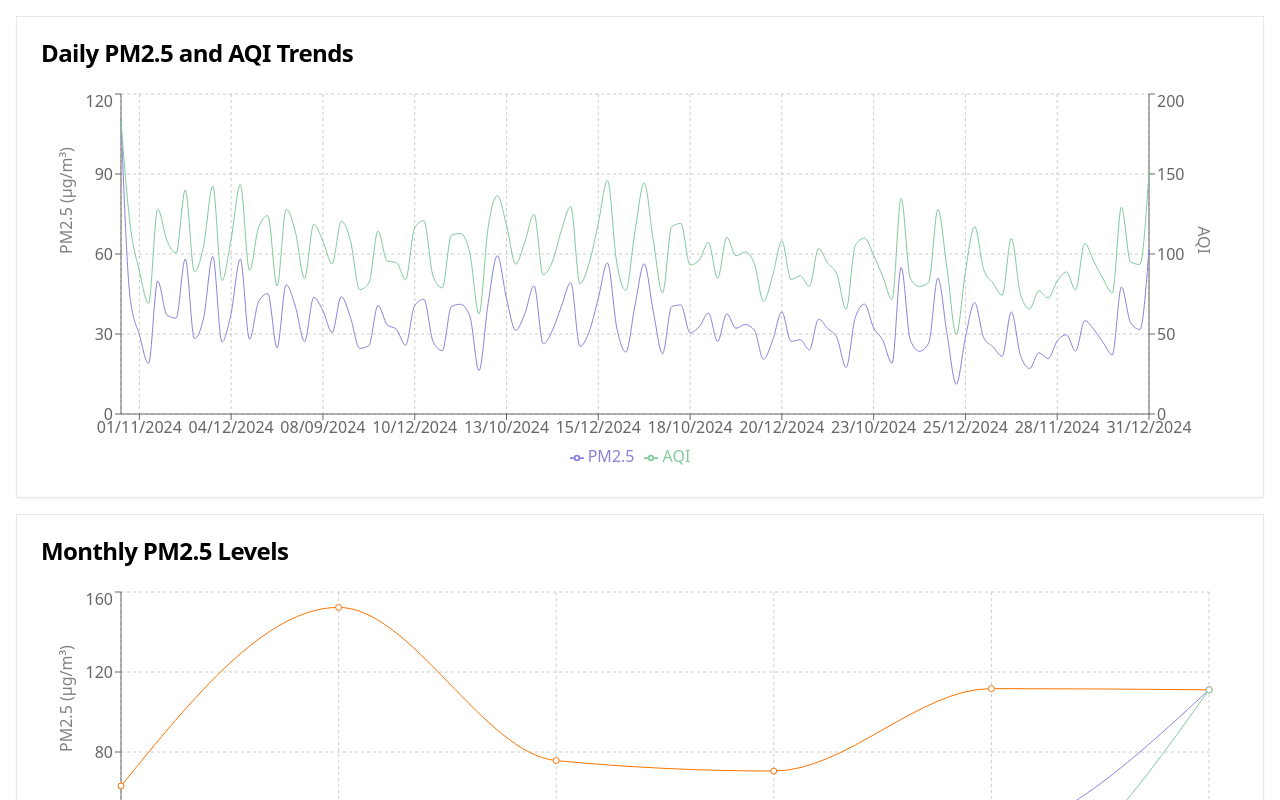
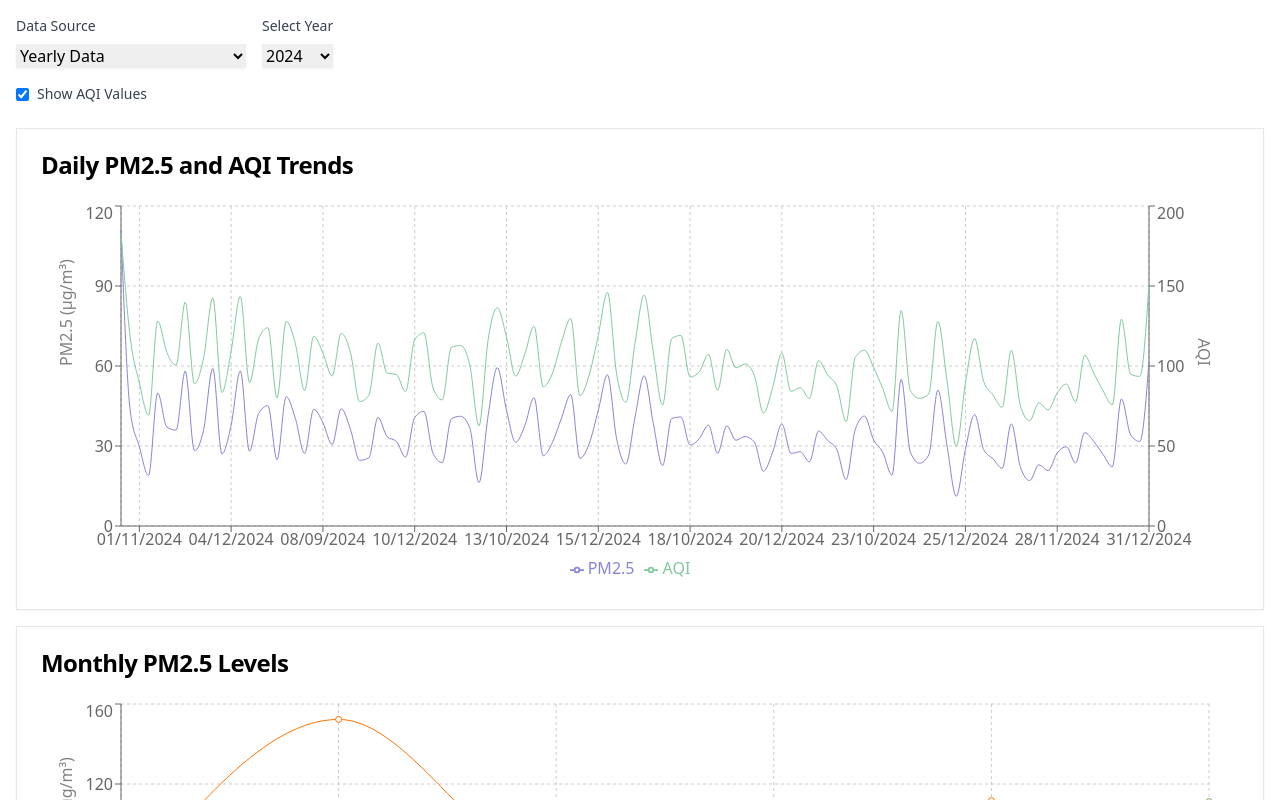
Before and after one commit to RDjarbeng/air-quality-analysis_dashboard, a Next.js app: page / in a window 1280 px wide. Shown: the top 800 px of the page. Built offline with nearby package versions, Linux system fonts and the light colour scheme.

Commit message:
update UI to show multiple years and combined CSV

```diff
--- a/src/components/AirQualityDashboard.tsx
+++ b/src/components/AirQualityDashboard.tsx
@@ -9,9 +9,12 @@ type AirQualityData = {
   hourly: any[];
 };
 
-const AirQualityDashboard = ({ data }: { data: AirQualityData }) => {
-  console.log('Received Data:', data);
+type AirQualityDashboardProps = {
+  data: AirQualityData;
+  showAQI: boolean;
+};
 
+const AirQualityDashboard = ({ data, showAQI }: AirQualityDashboardProps) => {
   if (!data.daily.length || !data.monthly.length || !data.distribution.length || !data.hourly.length) {
     return <div>No data available to display charts.</div>;
   }
@@ -22,7 +25,9 @@ const AirQualityDashboard = ({ data }: { data: AirQualityData }) => {
         <div className="bg-white p-4 border rounded shadow">
           <p className="font-medium">{label}</p>
           <p className="text-sm">PM2.5: {payload[0].value.toFixed(2)} µg/m³</p>
+          {showAQI && payload[1] && (
             <p className="text-sm">AQI: {payload[1].value.toFixed(0)}</p>
+          )}
         </div>
       );
     }
@@ -48,7 +53,7 @@ const AirQualityDashboard = ({ data }: { data: AirQualityData }) => {
       {/* Daily Trends Chart */}
       <Card>
         <CardHeader>
-          <CardTitle>Daily PM2.5 and AQI Trends</CardTitle>
+          <CardTitle>Daily PM2.5 {showAQI && 'and AQI'} Trends</CardTitle>
         </CardHeader>
         <CardContent>
           <div className="h-96">
@@ -57,11 +62,15 @@ const AirQualityDashboard = ({ data }: { data: AirQualityData }) => {
                 <CartesianGrid strokeDasharray="3 3" />
                 <XAxis dataKey="date" />
                 <YAxis yAxisId="left" label={{ value: 'PM2.5 (µg/m³)', angle: -90, position: 'insideLeft' }} />
+                {showAQI && (
                   <YAxis yAxisId="right" orientation="right" label={{ value: 'AQI', angle: 90, position: 'insideRight' }} />
+                )}
                 <Tooltip content={CustomTooltip} />
                 <Legend />
                 <Line yAxisId="left" type="monotone" dataKey="pm25" stroke="#8884d8" name="PM2.5" dot={false} />
+                {showAQI && (
                   <Line yAxisId="right" type="monotone" dataKey="aqi" stroke="#82ca9d" name="AQI" dot={false} />
+                )}
               </LineChart>
             </ResponsiveContainer>
           </div>
@@ -91,10 +100,10 @@ const AirQualityDashboard = ({ data }: { data: AirQualityData }) => {
         </CardContent>
       </Card>
 
-      {/* Hourly Averages Chart (new) */}
+      {/* Hourly Averages Chart */}
       <Card>
         <CardHeader>
-          <CardTitle>Hourly Average PM2.5 and AQI</CardTitle>
+          <CardTitle>Hourly Average PM2.5 {showAQI && 'and AQI'}</CardTitle>
         </CardHeader>
         <CardContent>
           <div className="h-96">
@@ -106,11 +115,15 @@ const AirQualityDashboard = ({ data }: { data: AirQualityData }) => {
                   tickFormatter={(hour) => `${hour.toString().padStart(2, '0')}:00`}
                 />
                 <YAxis yAxisId="left" label={{ value: 'PM2.5 (µg/m³)', angle: -90, position: 'insideLeft' }} />
+                {showAQI && (
                   <YAxis yAxisId="right" orientation="right" label={{ value: 'AQI', angle: 90, position: 'insideRight' }} />
+                )}
                 <Tooltip content={CustomTooltip} />
                 <Legend />
                 <Line yAxisId="left" type="monotone" dataKey="avgPM25" stroke="#8884d8" name="PM2.5" dot={false} />
+                {showAQI && (
                   <Line yAxisId="right" type="monotone" dataKey="avgAQI" stroke="#82ca9d" name="AQI" dot={false} />
+                )}
               </LineChart>
             </ResponsiveContainer>
           </div>
@@ -118,6 +131,7 @@ const AirQualityDashboard = ({ data }: { data: AirQualityData }) => {
       </Card>
 
       {/* AQI Category Distribution Chart */}
+      {showAQI && (
         <Card>
           <CardHeader>
             <CardTitle>AQI Category Distribution</CardTitle>
@@ -136,6 +150,7 @@ const AirQualityDashboard = ({ data }: { data: AirQualityData }) => {
             </div>
           </CardContent>
         </Card>
+      )}
     </div>
   );
 };
--- a/src/pages/index.tsx
+++ b/src/pages/index.tsx
@@ -3,8 +3,8 @@ import fs from 'fs';
 import path from 'path';
 import Papa from 'papaparse';
 import _ from 'lodash';
+import { useState } from 'react';
 import AirQualityDashboard from '../components/AirQualityDashboard';
-import { log } from 'console';
 
 type AirQualityData = {
   daily: any[];
@@ -13,40 +13,132 @@ type AirQualityData = {
   hourly: any[];
 };
 
-export default function Home({ data }: { data: AirQualityData }) {
+type YearData = {
+  [key: string]: AirQualityData;
+};
+
+export default function Home({ yearData, combinedData }: { yearData: YearData; combinedData: AirQualityData }) {
+  const [selectedYear, setSelectedYear] = useState('2024');
+  const [showAQI, setShowAQI] = useState(true);
+  const [showCombined, setShowCombined] = useState(false);
+  const years = Object.keys(yearData).sort();
+
   return (
     <div className="container mx-auto p-4">
-      <AirQualityDashboard data={data} />
+      <div className="mb-6 space-y-4">
+        <div className="flex items-center space-x-4">
+          <div>
+            <label htmlFor="data-source" className="block text-sm font-medium text-gray-700 mb-2">
+              Data Source
+            </label>
+            <select
+              id="data-source"
+              value={showCombined ? 'combined' : 'yearly'}
+              onChange={(e) => setShowCombined(e.target.value === 'combined')}
+              className="block w-full max-w-xs rounded-md border-gray-300 shadow-sm focus:border-indigo-300 focus:ring focus:ring-indigo-200 focus:ring-opacity-50"
+            >
+              <option value="yearly">Yearly Data</option>
+              <option value="combined">Combined Data (2022-2025)</option>
+            </select>
+          </div>
+
+          {!showCombined && (
+            <div>
+              <label htmlFor="year-select" className="block text-sm font-medium text-gray-700 mb-2">
+                Select Year
+              </label>
+              <select
+                id="year-select"
+                value={selectedYear}
+                onChange={(e) => setSelectedYear(e.target.value)}
+                className="block w-full max-w-xs rounded-md border-gray-300 shadow-sm focus:border-indigo-300 focus:ring focus:ring-indigo-200 focus:ring-opacity-50"
+              >
+                {years.map((year) => (
+                  <option key={year} value={year}>
+                    {year}
+                  </option>
+                ))}
+              </select>
+            </div>
+          )}
+        </div>
+
+        <div className="flex items-center space-x-2">
+          <input
+            type="checkbox"
+            id="show-aqi"
+            checked={showAQI}
+            onChange={(e) => setShowAQI(e.target.checked)}
+            className="rounded border-gray-300 text-indigo-600 shadow-sm focus:border-indigo-300 focus:ring focus:ring-indigo-200 focus:ring-opacity-50"
+          />
+          <label htmlFor="show-aqi" className="text-sm font-medium text-gray-700">
+            Show AQI Values
+          </label>
+        </div>
+      </div>
+
+      <AirQualityDashboard
+        data={showCombined ? combinedData : yearData[selectedYear]}
+        showAQI={showAQI}
+      />
     </div>
   );
 }
 
 export const getStaticProps: GetStaticProps = async () => {
-  const filePath = path.join(process.cwd(), 'public', 'Kigali_PM2.5_2024_YTD.csv');
-  const csvText = await fs.promises.readFile(filePath, 'utf8');
+  const years = ['2022', '2023', '2024', '2025'];
+  const yearData: YearData = {};
 
+  // Process yearly data
+  for (const year of years) {
+    const filePath = path.join(process.cwd(), 'public', `Kigali_PM2.5_${year}_YTD.csv`);
+
+    try {
+      const csvText = await fs.promises.readFile(filePath, 'utf8');
+      yearData[year] = await processData(csvText);
+    } catch (error) {
+      console.error(`Error processing data for year ${year}:`, error);
+      continue;
+    }
+  }
+
+  // Process combined data
+  let combinedData: AirQualityData = {
+    daily: [],
+    monthly: [],
+    distribution: [],
+    hourly: [],
+  };
+
+  try {
+    const combinedFilePath = path.join(process.cwd(), 'public', 'Kigali_PM2.5_2022_2025_YTD.csv');
+    const combinedCsvText = await fs.promises.readFile(combinedFilePath, 'utf8');
+    combinedData = await processData(combinedCsvText);
+  } catch (error) {
+    console.error('Error processing combined data:', error);
+  }
+
+  return {
+    props: { yearData, combinedData },
+  };
+};
+
+async function processData(csvText: string): Promise<AirQualityData> {
   const parsedData = Papa.parse(csvText, {
     header: true,
     dynamicTyping: true,
     skipEmptyLines: true,
   }).data;
 
-  console.log('parsedData');
-
-  console.log(parsedData);
   // Filter out rows where 'Raw Conc.' is negative
   const filteredData = parsedData.filter(row => row['Raw Conc.'] >= 0);
 
   if (filteredData.length === 0) {
     return {
-      props: {
-        data: {
-          daily: [],
-          monthly: [],
-          distribution: [],
-          hourly: [],
-        },
-      },
+      daily: [],
+      monthly: [],
+      distribution: [],
+      hourly: [],
     };
   }
 
@@ -56,8 +148,6 @@ export const getStaticProps: GetStaticProps = async () => {
   // Helper functions
   const getDailyKey = (dateStr: string) => {
     const date = parseDate(dateStr);
-    // console.log(date, dateStr);
-
     return date.toLocaleDateString('en-GB', { day: '2-digit', month: '2-digit', year: 'numeric' });
   };
 
@@ -97,7 +187,7 @@ export const getStaticProps: GetStaticProps = async () => {
     .sortBy('month')
     .value();
 
-  // Hourly averages (new)
+  // Hourly averages
   const hourlyAverages = _.chain(filteredData)
     .groupBy(row => getHourKey(row['Date (LT)']))
     .map((group, hour) => ({
@@ -115,14 +205,10 @@ export const getStaticProps: GetStaticProps = async () => {
     .filter(item => item.category !== 'N/A')
     .value();
 
-  const data = {
+  return {
     daily: dailyAverages,
     monthly: monthlyAverages,
     distribution,
     hourly: hourlyAverages,
   };
-
-  return {
-    props: { data },
-  };
-};
+}
```
Also changed, not shown: 2 other files (tests, documents, lock files or other folders). Lines whose indentation alone changed are shown as unchanged.
